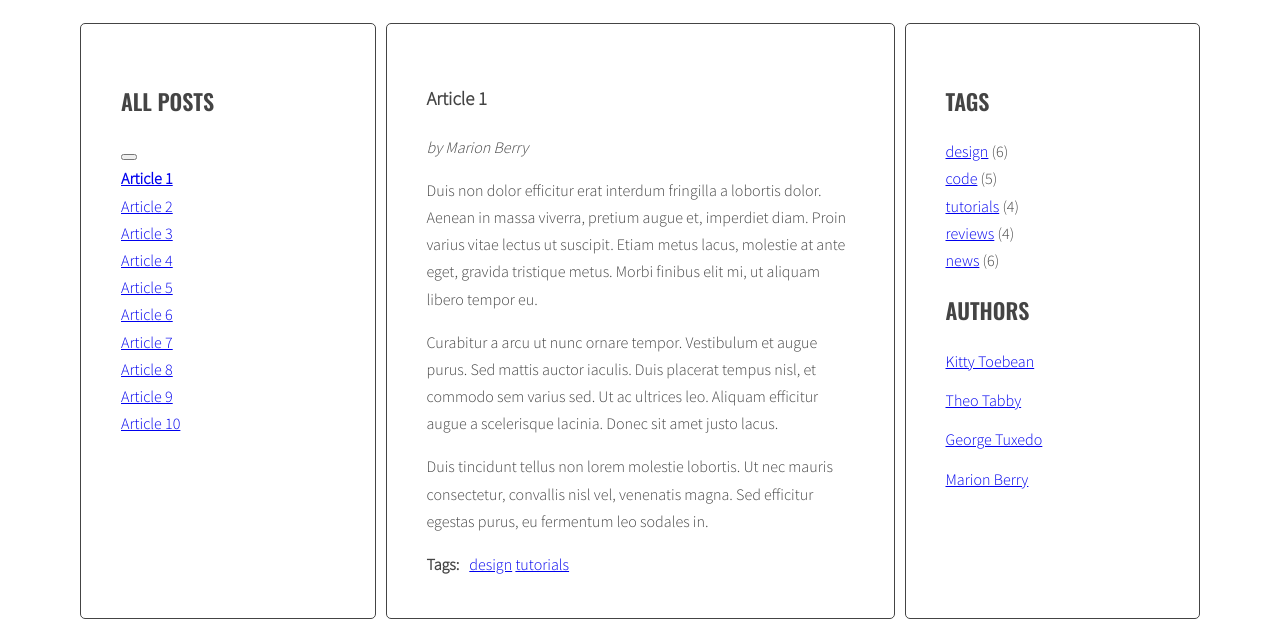
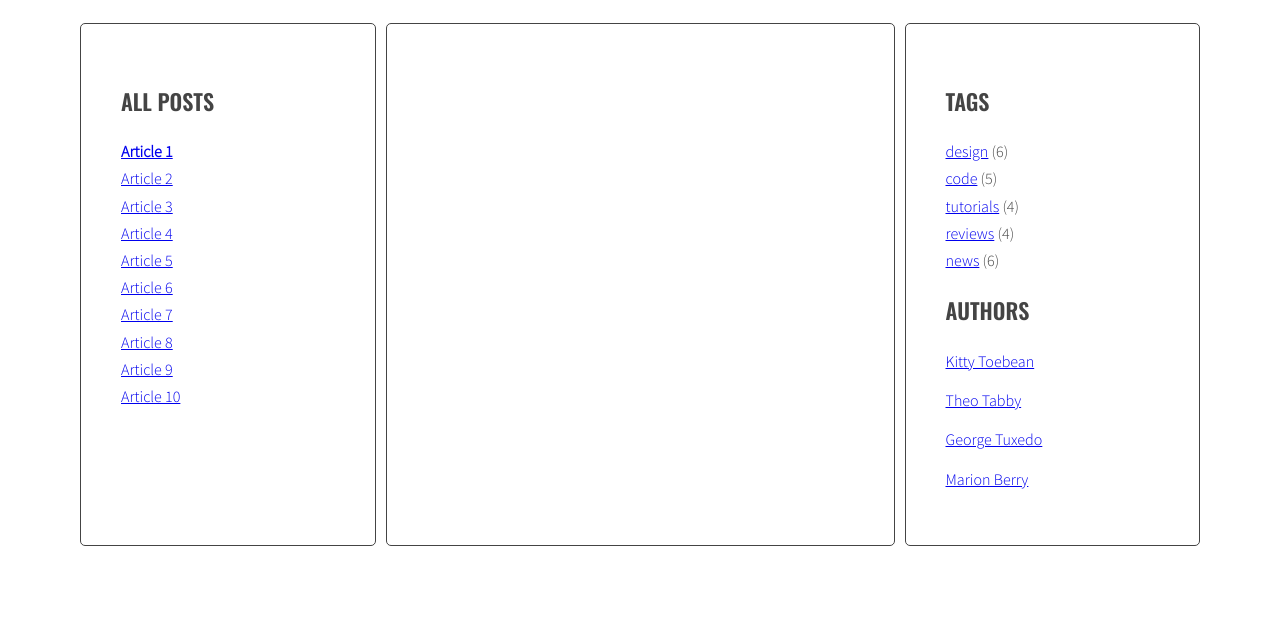
Before and after one commit to monikakam/javascript-blogV1, a website: page index.html in a window 1280 px wide. Both pictures are taken after a click on the link "Article 2". Shown: the part 220-847 px from the top of the page. After the commit the page ends 800 px from the top, so only its background shows below. Drawn offline with nearby package versions, Linux system fonts and the light colour scheme.

Commit message:
Remove active links and active articles

```diff
--- a/index.html
+++ b/index.html
@@ -12,7 +12,6 @@
           <main class="wrapper">
             <aside class="sidebar">
               <h2 class="section-title">All posts</h2>
-              <button id="button-test"></button>
               <ul class="list titles">
                 <li><a href="#article-1" class="active"><span>Article 1</span></a></li>
                 <li><a href="#article-2"><span>Article 2</span></a></li>
--- a/js/script.js
+++ b/js/script.js
@@ -4,17 +4,24 @@ function titleClickHandler(event){
   console.log('Link was clicked!');
   console.log(event);
 
-  /* remove class 'active' from all article links  */
+  /* remove class 'active' from all article links usuń klasę active ze wszystkich linków na liście tytułów */
+  const activeLinks = document.querySelectorAll('.titles a.acive');
+  for (let aciveLink of activeLinks){
+    activeLink.classList.remove('active');
+  }
 
-  /* add class 'active' to the clicked link */
+  /* add class 'active' to the clicked link dodaj klasę active do klikniętego linka*/
 
-  /* remove class 'active' from all articles */
+  /* remove class 'active' from all articles usuń klasę active ze wszystkich artykułów*/
+  const activeArticles = document.querySelectorAll('.posts .post.active');
+  for (let activeArticle of activeArticles){
+    activeArticle.classList.remove('active');
+  }
+  /* get 'href' attribute from the clicked link z klikniętego linka weź zawartość atrybutu href, np. #article-2*/
 
-  /* get 'href' attribute from the clicked link */
+  /* find the correct article using the selector (value of 'href' attribute) najdź na stronie element pasujący do selektora takiego, jak wartość atrybutu href, np. #article-2 – czyli szukamy elementu o id="article-2"*/
 
-  /* find the correct article using the selector (value of 'href' attribute) */
-
-  /* add class 'active' to the correct article */
+  /* add class 'active' to the correct article dodaj klasę active do znalezionego artykułu*/
 }
 
 const links = document.querySelectorAll('.titles a');
```
